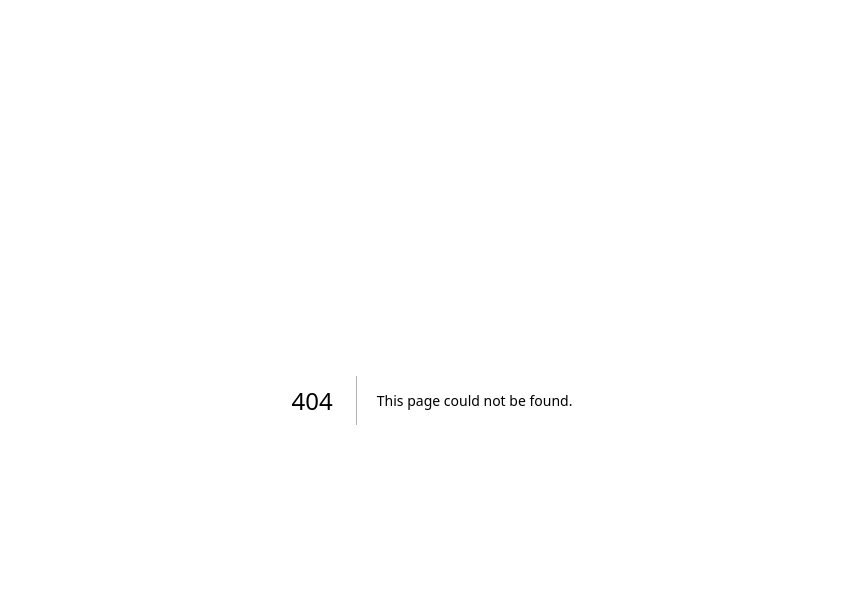
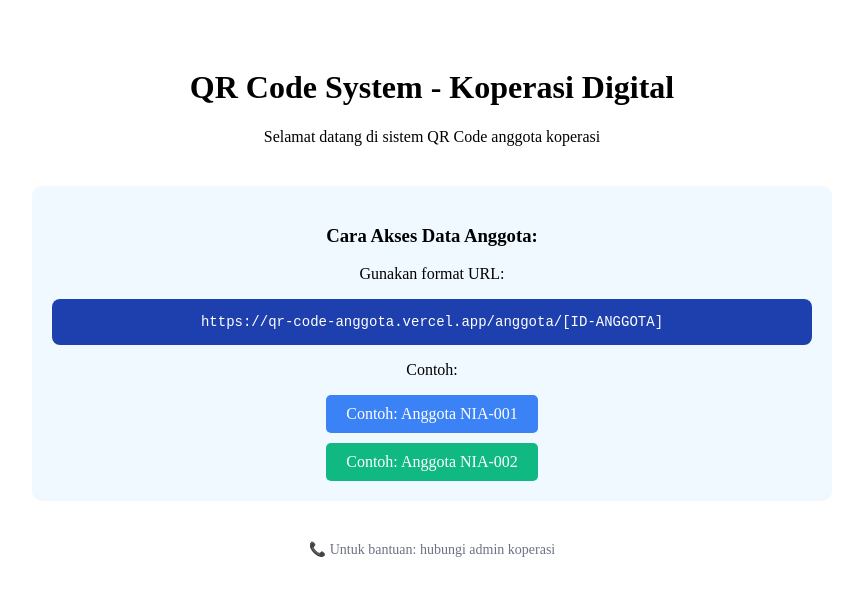
Before and after one commit to Kangeldzi/QR-Code-Anggota, a Next.js app: page / in a window 1280 px wide. Before the commit this address had no page. Shown: the top 596 px of the page, without its empty margins (208-1071 px from the left). Built offline with nearby package versions, Linux system fonts and the light colour scheme.

Commit message:
Create index.js

```diff
--- /dev/null
+++ b/pages/index.js
@@ -0,0 +1,67 @@
+// pages/index.js - Homepage baru
+export default function Home() {
+    return (
+        <div style={{
+            padding: '40px',
+            textAlign: 'center',
+            maxWidth: '800px',
+            margin: '0 auto'
+        }}>
+            <h1>QR Code System - Koperasi Digital</h1>
+            <p>Selamat datang di sistem QR Code anggota koperasi</p>
+
+            <div style={{
+                marginTop: '40px',
+                padding: '20px',
+                background: '#f0f9ff',
+                borderRadius: '10px'
+            }}>
+                <h3>Cara Akses Data Anggota:</h3>
+                <p>Gunakan format URL:</p>
+                <code style={{
+                    display: 'block',
+                    background: '#1e40af',
+                    color: 'white',
+                    padding: '15px',
+                    borderRadius: '8px',
+                    margin: '10px 0',
+                    fontSize: '14px'
+                }}>
+                    https://qr-code-anggota.vercel.app/anggota/[ID-ANGGOTA]
+                </code>
+
+                <p>Contoh:</p>
+                <div style={{
+                    display: 'flex',
+                    flexDirection: 'column',
+                    gap: '10px',
+                    alignItems: 'center'
+                }}>
+                    <a href="/anggota/NIA-001" style={{
+                        padding: '10px 20px',
+                        background: '#3b82f6',
+                        color: 'white',
+                        borderRadius: '5px',
+                        textDecoration: 'none'
+                    }}>
+                        Contoh: Anggota NIA-001
+                    </a>
+
+                    <a href="/anggota/NIA-002" style={{
+                        padding: '10px 20px',
+                        background: '#10b981',
+                        color: 'white',
+                        borderRadius: '5px',
+                        textDecoration: 'none'
+                    }}>
+                        Contoh: Anggota NIA-002
+                    </a>
+                </div>
+            </div>
+
+            <div style={{ marginTop: '40px', fontSize: '14px', color: '#6b7280' }}>
+                <p>📞 Untuk bantuan: hubungi admin koperasi</p>
+            </div>
+        </div>
+    );
+}
```
